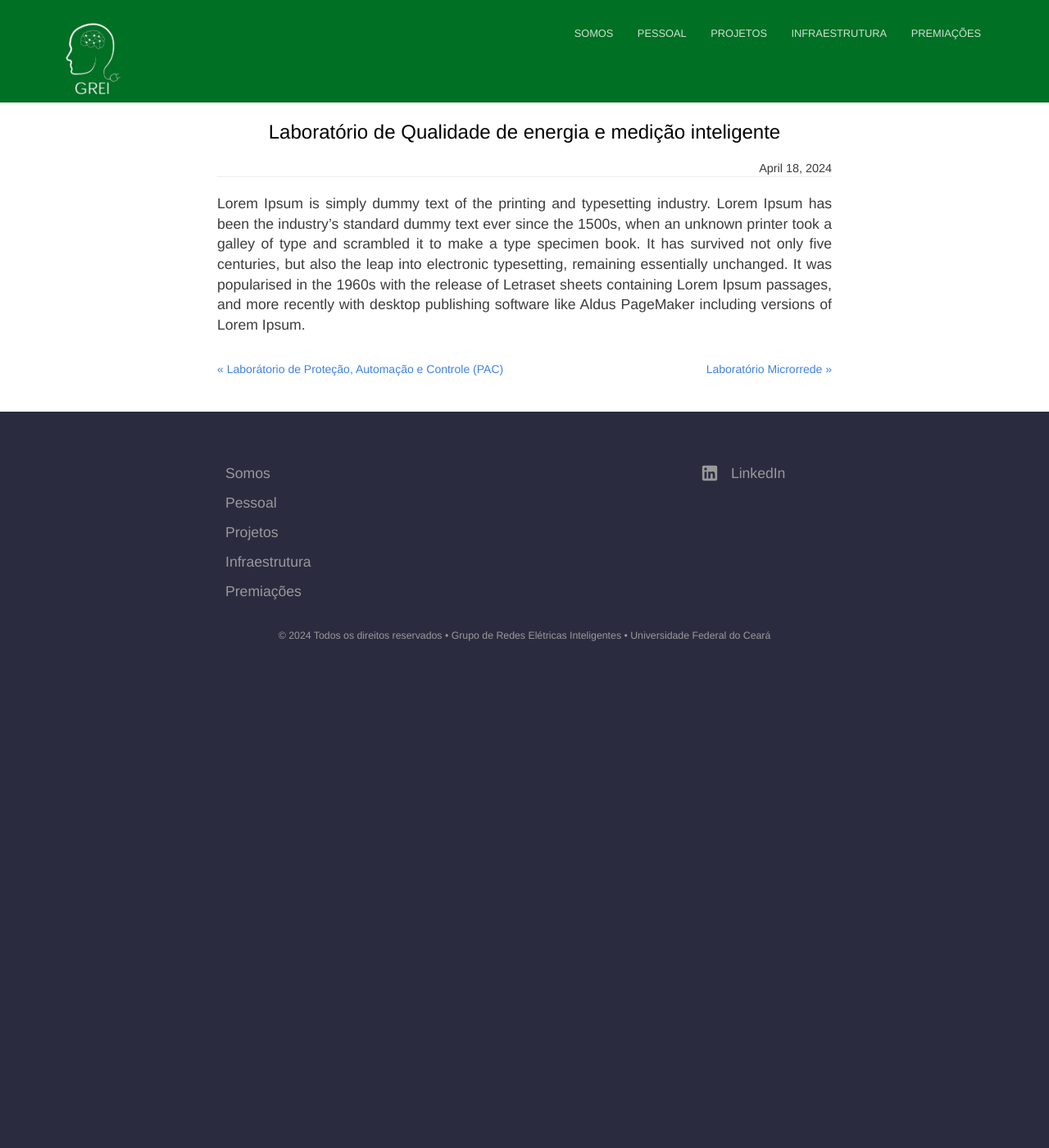
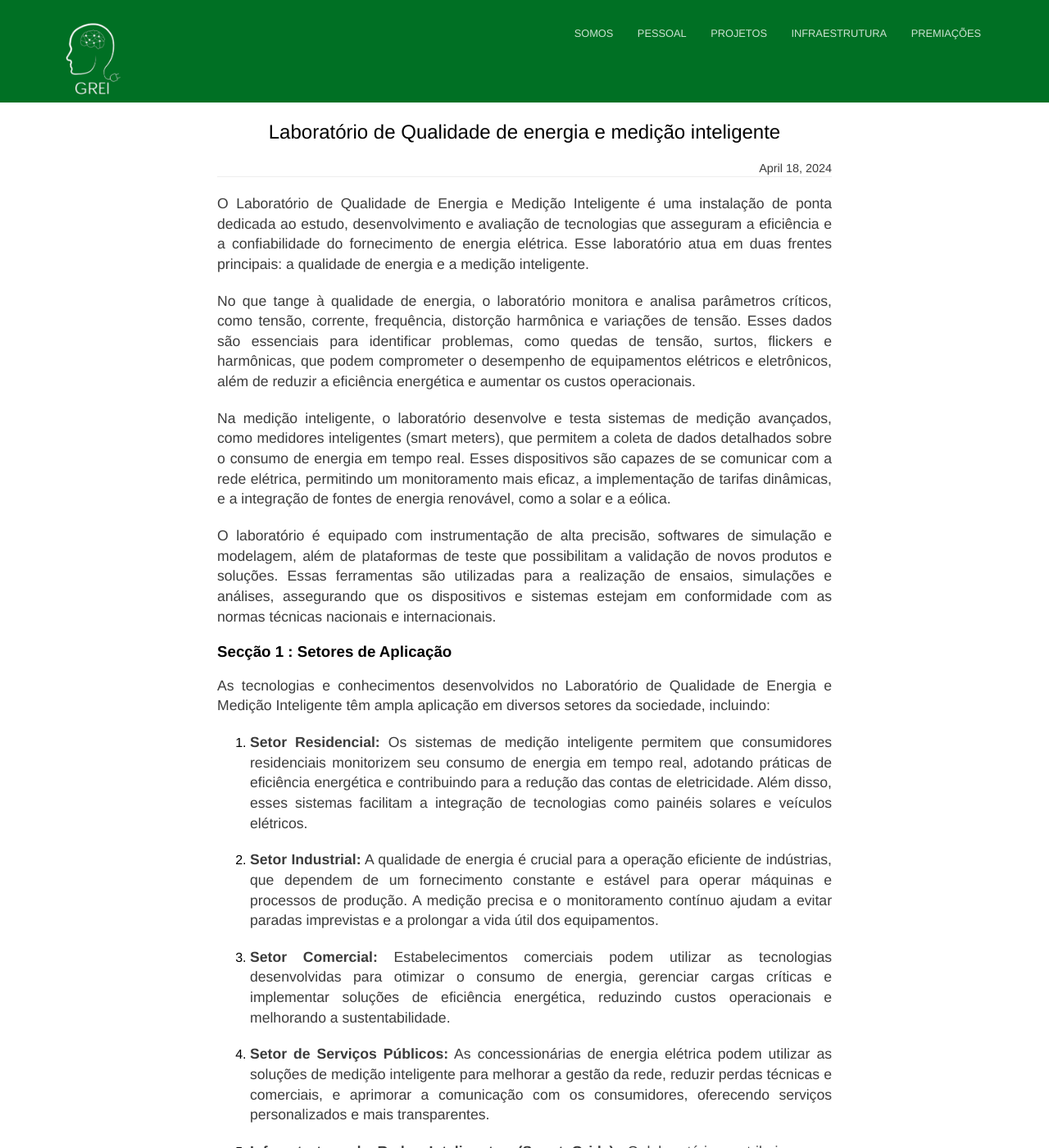
Before and after one commit to Gabriell89222/Gabriell89222.github.io, a Jekyll site: the page built from _posts/2024-04-18-QEI.md, in a window 1280 px wide and 1400 px high. Shown: the whole window at 82% size. Built offline with Jekyll 4.4.1, drawn with Linux system fonts in a browser that asks for light colours; some of the changed text lies outside the part shown.

Commit message:
Atualização Lab. QEI

```diff
--- a/_posts/2024-04-18-QEI.md
+++ b/_posts/2024-04-18-QEI.md
@@ -5,4 +5,43 @@ categories:
 
 ---
 
-Lorem Ipsum is simply dummy text of the printing and typesetting industry. Lorem Ipsum has been the industry's standard dummy text ever since the 1500s, when an unknown printer took a galley of type and scrambled it to make a type specimen book. It has survived not only five centuries, but also the leap into electronic typesetting, remaining essentially unchanged. It was popularised in the 1960s with the release of Letraset sheets containing Lorem Ipsum passages, and more recently with desktop publishing software like Aldus PageMaker including versions of Lorem Ipsum.
+
+O Laboratório de Qualidade de Energia e Medição Inteligente é uma instalação de ponta dedicada ao estudo, desenvolvimento e avaliação de tecnologias que asseguram a eficiência e a confiabilidade do fornecimento de energia elétrica. Esse laboratório atua em duas frentes principais: a qualidade de energia e a medição inteligente.
+
+No que tange à qualidade de energia, o laboratório monitora e analisa parâmetros críticos, como tensão, corrente, frequência, distorção harmônica e variações de tensão. Esses dados são essenciais para identificar problemas, como quedas de tensão, surtos, flickers e harmônicas, que podem comprometer o desempenho de equipamentos elétricos e eletrônicos, além de reduzir a eficiência energética e aumentar os custos operacionais.
+
+Na medição inteligente, o laboratório desenvolve e testa sistemas de medição avançados, como medidores inteligentes (smart meters), que permitem a coleta de dados detalhados sobre o consumo de energia em tempo real. Esses dispositivos são capazes de se comunicar com a rede elétrica, permitindo um monitoramento mais eficaz, a implementação de tarifas dinâmicas, e a integração de fontes de energia renovável, como a solar e a eólica.
+
+O laboratório é equipado com instrumentação de alta precisão, softwares de simulação e modelagem, além de plataformas de teste que possibilitam a validação de novos produtos e soluções. Essas ferramentas são utilizadas para a realização de ensaios, simulações e análises, assegurando que os dispositivos e sistemas estejam em conformidade com as normas técnicas nacionais e internacionais.
+
+### Secção 1 : Setores de Aplicação
+
+As tecnologias e conhecimentos desenvolvidos no Laboratório de Qualidade de Energia e Medição Inteligente têm ampla aplicação em diversos setores da sociedade, incluindo:
+
+1. **Setor Residencial:** Os sistemas de medição inteligente permitem que consumidores residenciais monitorizem seu consumo de energia em tempo real, adotando práticas de eficiência energética e contribuindo para a redução das contas de eletricidade. Além disso, esses sistemas facilitam a integração de tecnologias como painéis solares e veículos elétricos.
+
+2. **Setor Industrial:** A qualidade de energia é crucial para a operação eficiente de indústrias, que dependem de um fornecimento constante e estável para operar máquinas e processos de produção. A medição precisa e o monitoramento contínuo ajudam a evitar paradas imprevistas e a prolongar a vida útil dos equipamentos.
+
+3. **Setor Comercial:** Estabelecimentos comerciais podem utilizar as tecnologias desenvolvidas para otimizar o consumo de energia, gerenciar cargas críticas e implementar soluções de eficiência energética, reduzindo custos operacionais e melhorando a sustentabilidade.
+
+4. **Setor de Serviços Públicos:** As concessionárias de energia elétrica podem utilizar as soluções de medição inteligente para melhorar a gestão da rede, reduzir perdas técnicas e comerciais, e aprimorar a comunicação com os consumidores, oferecendo serviços personalizados e mais transparentes.
+
+5. **Infraestrutura de Redes Inteligentes (Smart Grids):** O laboratório contribui para o desenvolvimento de redes inteligentes, que integram comunicação digital com a rede elétrica tradicional, possibilitando uma gestão mais eficaz e a incorporação de fontes de energia renovável, aumentando a resiliência e a sustentabilidade do sistema elétrico.
+
+### Secção 2 : Principais Vantagens
+
+A aplicação das tecnologias desenvolvidas no Laboratório de Qualidade de Energia e Medição Inteligente traz uma série de benefícios significativos:
+
+1. **Melhoria na Qualidade de Energia:** Monitoramento constante e correção de distúrbios na rede elétrica, garantindo um fornecimento mais estável e confiável.
+
+2. **Eficiência Energética:** Uso de dados detalhados de consumo para identificar desperdícios e implementar medidas de eficiência, resultando em economia de energia e redução de custos.
+
+3. **Sustentabilidade:** Facilitação da integração de fontes de energia renovável e de tecnologias verdes, como veículos elétricos e sistemas de armazenamento de energia, contribuindo para a transição energética e a redução da pegada de carbono.
+
+4. **Resiliência e Confiabilidade:** A implementação de redes inteligentes melhora a resiliência da infraestrutura elétrica, reduzindo a vulnerabilidade a falhas e interrupções, além de permitir uma resposta mais rápida a eventos críticos.
+
+5. **Empoderamento do Consumidor:** Medidores inteligentes e sistemas de monitoramento oferecem aos consumidores mais controle sobre seu consumo de energia, permitindo escolhas mais informadas e a adoção de hábitos mais sustentáveis.
+
+6. **Inovação Tecnológica:** O laboratório serve como um centro de inovação, onde novas tecnologias são desenvolvidas e testadas, impulsionando o avanço tecnológico no setor energético e promovendo o desenvolvimento de soluções mais avançadas e eficientes.
+
+O Laboratório de Qualidade de Energia e Medição Inteligente desempenha um papel fundamental na modernização da infraestrutura elétrica, promovendo um futuro energético mais eficiente, sustentável e resiliente para a sociedade.
```
